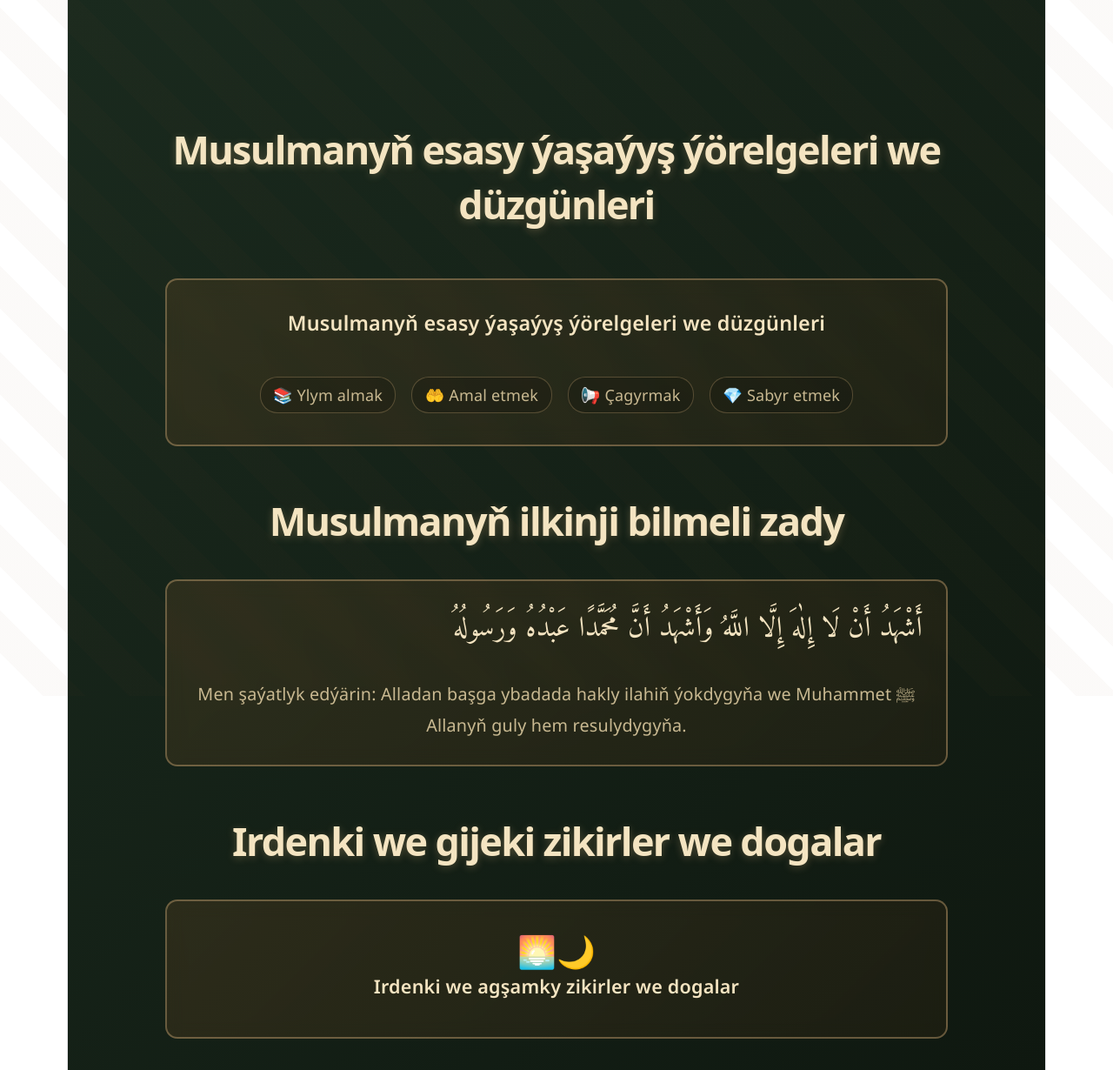
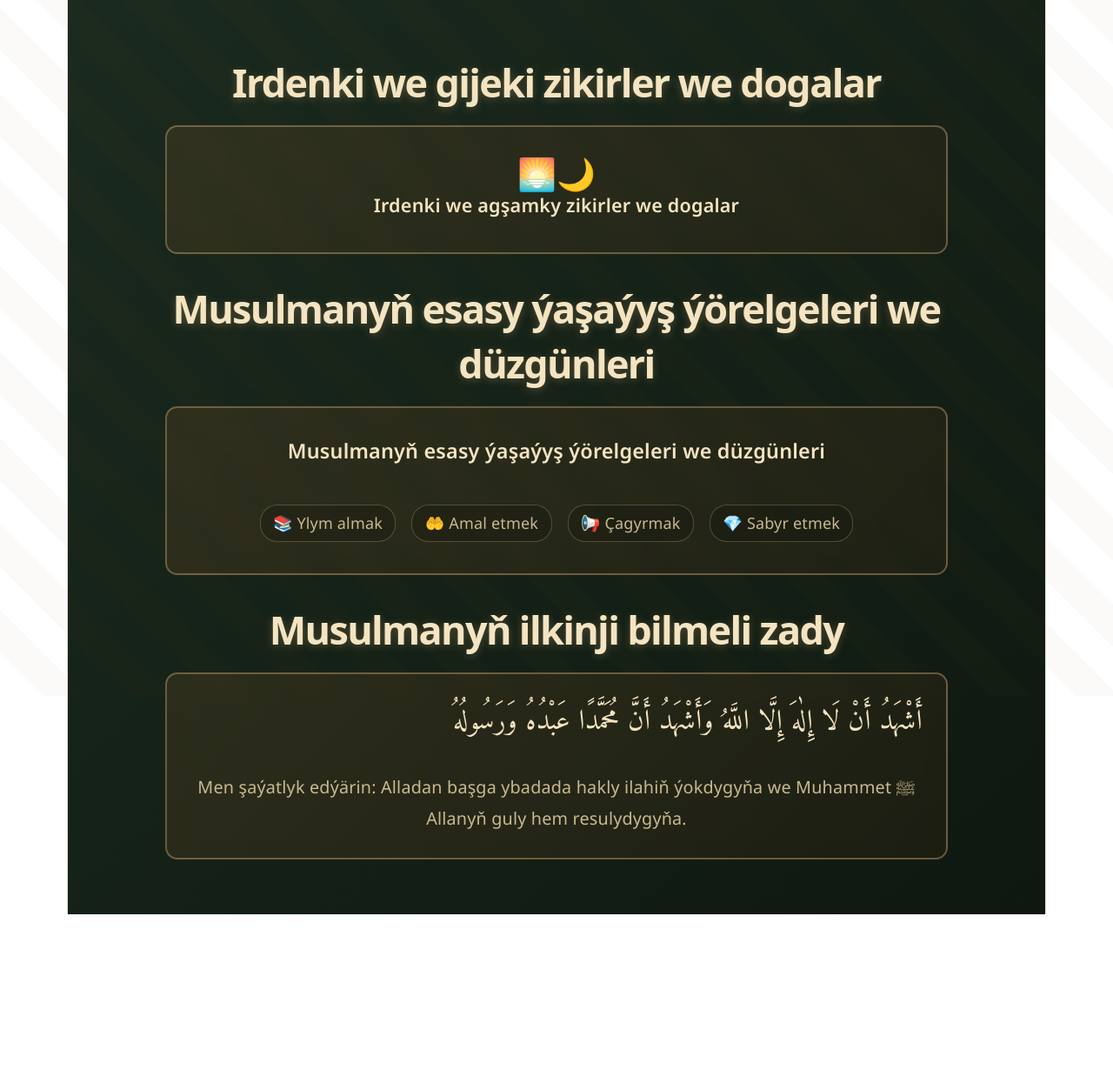
Before and after one commit to artemalmaev151295-png/musulmanyn-yorelgeleri, a React (Vite) app: page / in a window 1280 px wide. Shown: the whole page at 87% size. After the commit the page ends 1051 px from the top, so only its background shows below. Built offline with nearby package versions, Linux system fonts and the light colour scheme.

Commit message:
Reorder main menu and tighten spacing

```diff
--- a/src/App.jsx
+++ b/src/App.jsx
@@ -21,10 +21,28 @@ export default function IslamicDiagram() {
 
   const MainLevel = () => (
     <div className="level-container">
+      <h1 className="title">Irdenki we gijeki zikirler we dogalar</h1>
+
+      <div
+        className="ayah-card main-menu-card"
+        onClick={() => navigateTo('zikirler')}
+        style={{
+          cursor: 'pointer',
+          background: 'linear-gradient(135deg, rgba(139, 90, 43, 0.2) 0%, rgba(76, 49, 23, 0.2) 100%)',
+          borderColor: 'rgba(212, 175, 122, 0.4)',
+          justifyContent: 'center'
+        }}
+      >
+        <div className="ayah-content" style={{ width: '100%', textAlign: 'center', padding: '0.75rem' }}>
+          <p style={{ fontSize: '2rem', marginBottom: '0.6rem' }}>🌅🌙</p>
+          <p style={{ color: '#f4e4c1', fontSize: '1.2rem', fontWeight: '600' }}>Irdenki we agşamky zikirler we dogalar</p>
+        </div>
+      </div>
+
       <h1 className="title">Musulmanyň esasy ýaşaýyş ýörelgeleri we düzgünleri</h1>
 
       <div
-        className="ayah-card"
+        className="ayah-card main-menu-card"
         onClick={() => navigateTo('surah')}
         style={{
           cursor: 'pointer',
@@ -58,10 +76,10 @@ export default function IslamicDiagram() {
         </div>
       </div>
 
-      <h1 className="title" style={{ marginTop: '3rem', marginBottom: '2rem' }}>Musulmanyň ilkinji bilmeli zady</h1>
+      <h1 className="title">Musulmanyň ilkinji bilmeli zady</h1>
 
       <div
-        className="ayah-card"
+        className="ayah-card main-menu-card"
         onClick={() => navigateTo('shahadah-details')}
         style={{
           cursor: 'pointer',
@@ -76,24 +94,6 @@ export default function IslamicDiagram() {
           <p className="translation" style={{ fontSize: '1.1rem', lineHeight: '1.8' }}>
             Men şaýatlyk edýärin: Alladan başga ybadada hakly ilahiň ýokdygyňa we Muhammet ﷺ Allanyň guly hem resulydygyňa.
           </p>
-        </div>
-      </div>
-
-      <h1 className="title" style={{ marginTop: '3rem', marginBottom: '2rem' }}>Irdenki we gijeki zikirler we dogalar</h1>
-
-      <div
-        className="ayah-card"
-        onClick={() => navigateTo('zikirler')}
-        style={{
-          cursor: 'pointer',
-          background: 'linear-gradient(135deg, rgba(139, 90, 43, 0.2) 0%, rgba(76, 49, 23, 0.2) 100%)',
-          borderColor: 'rgba(212, 175, 122, 0.4)',
-          justifyContent: 'center'
-        }}
-      >
-        <div className="ayah-content" style={{ width: '100%', textAlign: 'center', padding: '1rem' }}>
-          <p style={{ fontSize: '2rem', marginBottom: '0.8rem' }}>🌅🌙</p>
-          <p style={{ color: '#f4e4c1', fontSize: '1.2rem', fontWeight: '600' }}>Irdenki we agşamky zikirler we dogalar</p>
         </div>
       </div>
     </div>
@@ -784,7 +784,7 @@ export default function IslamicDiagram() {
           position: relative;
           z-index: 1;
           animation: fadeIn 0.5s ease-out;
-          padding-top: 4rem;
+          padding-top: 1.5rem;
         }
 
         @keyframes fadeIn {
@@ -829,9 +829,17 @@ export default function IslamicDiagram() {
           font-size: 2.5rem;
           font-weight: 700;
           text-align: center;
-          margin-bottom: 3rem;
+          margin: 1.75rem 0 1rem;
           text-shadow: 0 2px 10px rgba(212, 175, 122, 0.3);
           line-height: 1.4;
+        }
+
+        .level-container > .title:first-child {
+          margin-top: 0;
+        }
+
+        .main-menu-card {
+          margin-bottom: 1.5rem;
         }
 
         .cards-grid {
@@ -1129,8 +1137,18 @@ export default function IslamicDiagram() {
             padding: 1rem;
           }
 
+          .level-container {
+            padding-top: 0.75rem;
+          }
+
           .title {
             font-size: 1.8rem;
+            margin: 1.2rem 0 0.8rem;
+            line-height: 1.3;
+          }
+
+          .main-menu-card {
+            margin-bottom: 1.1rem;
           }
 
           .cards-grid {
```
